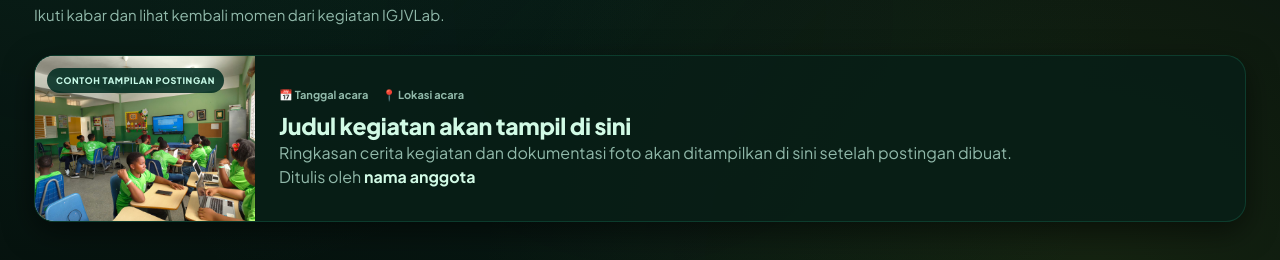
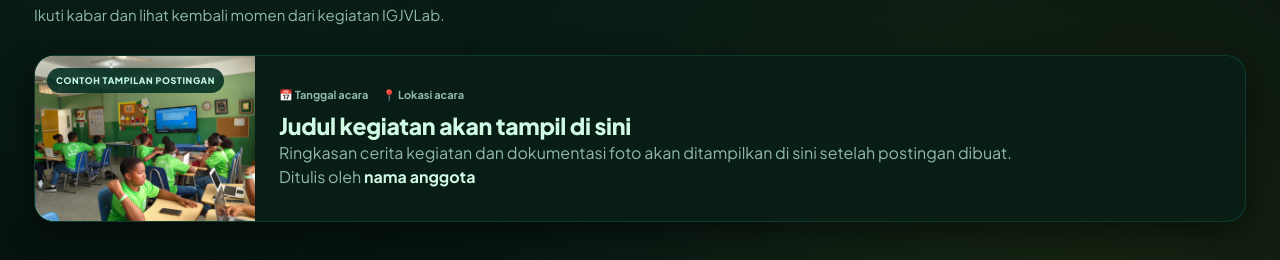
Before and after one commit to beelz33u3-ops/IGJVLab, a website: page index.html in a window 1280 px wide. Shown: the part 540-800 px from the top of the page. Drawn offline with Linux system fonts and the light colour scheme; no server answers; a web font is replaced by a local one.

Commit message:
Zoom compact event thumbnails to reduce built-in borders

```diff
--- a/index.html
+++ b/index.html
@@ -1986,7 +1986,7 @@
     .event-post-preview { display: grid; grid-template-columns: 220px minmax(0, 1fr); align-items: stretch; overflow: hidden; border: 1px solid var(--card-border); border-radius: 20px; background: #fff; box-shadow: var(--shadow-soft); }
     .cms-event-list { display: grid; gap: 16px; }
     .event-post-image { min-height: 0; aspect-ratio: 4 / 3; position: relative; align-self: center; overflow: hidden; background: #dcebe4; }
-    .event-post-image img { position: absolute; inset: 0; width: 100%; height: 100%; object-fit: cover; object-position: center; }
+    .event-post-image img { position: absolute; inset: 0; width: 100%; height: 100%; object-fit: cover; object-position: center; transform: scale(1.35); }
     .event-post-sample-label { position: absolute; top: 12px; left: 12px; padding: 6px 9px; border-radius: var(--radius-full); background: rgba(3,46,35,.88); color: #c7f9e7; font-size: 9px; font-weight: 800; letter-spacing: .6px; }
     .event-post-content { display: flex; flex-direction: column; justify-content: center; align-items: flex-start; min-width: 0; padding: 18px 24px; }
     .event-post-meta { display: flex; flex-wrap: wrap; gap: 5px 14px; margin-bottom: 7px; color: var(--text-muted); font-size: 11px; font-weight: 700; }
```
